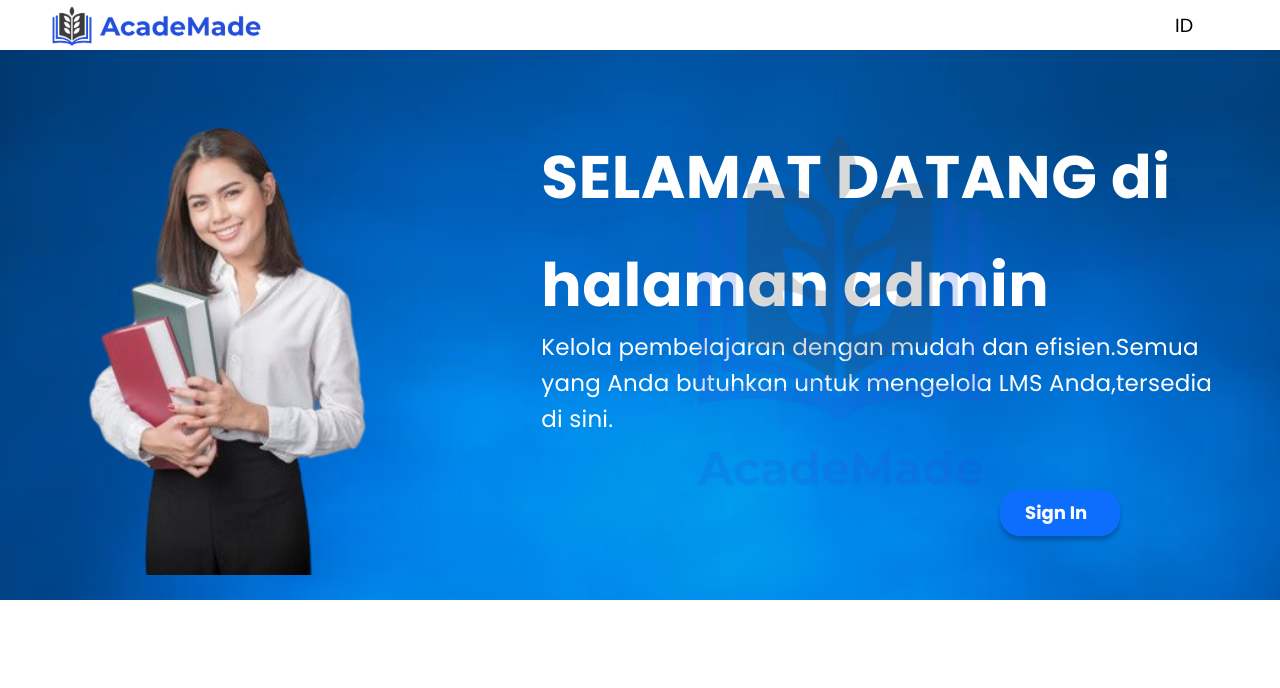
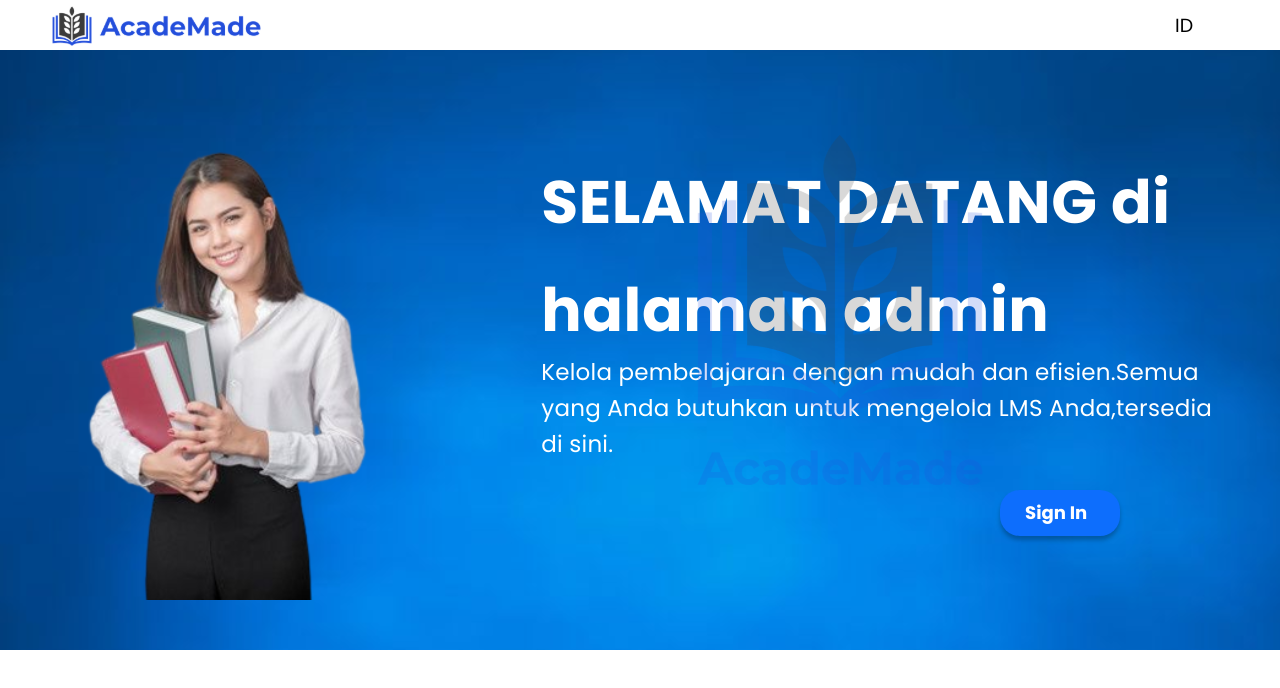
Before and after one commit to Capstone-Project-Kelompok-11/frontend-web-react, a React (Vite) app: page / in a window 1280 px wide. Shown: the top 688 px of the page. Built offline with nearby package versions, Linux system fonts and the light colour scheme.

Commit message:
fix: fix landingpage and loginview

```diff
--- a/src/config/router/index.jsx
+++ b/src/config/router/index.jsx
@@ -15,7 +15,7 @@ function RootRouter() {
       <Routes>
         <Route>
           <Route path="/" element={<LandingPage />} />
-          <Route path="/Login" element={<Login />} />
+          <Route path="/login" element={<Login />} />
         </Route>
         <Route element={<DashboardTemplate />}>
           <Route path="/dashboard" element={<DashboardView />} />
--- a/src/index.css
+++ b/src/index.css
@@ -119,10 +119,11 @@
 }
 .main-container {
   position: absolute;
-  width: 1280px;
-  height: 550px;
+  width: 100%;
+  height: 600px;
   top: 50px;
   display: flex;
+  max-width: 100%;
   background-image: url("./assets/Background.svg");
 }
 .foto {
@@ -194,7 +195,7 @@
 .container {
   position: absolute;
   width: 100%;
-  height: 546px;
+  height: 590px;
   left: 0px;
   top: 55px;
   max-width: 100%;
--- a/src/views/LandingPage.view.jsx
+++ b/src/views/LandingPage.view.jsx
@@ -33,7 +33,7 @@ function LandingPage() {
           </div>
         </div>
         <Link
-          to="/Login"
+          to="/login"
           className="Signin bg-blue-600 rounded-lg text-white font-bold text-lg p-6 px-8 py-5"
         >
           Sign In
--- a/src/views/Login.view.jsx
+++ b/src/views/Login.view.jsx
@@ -53,7 +53,7 @@ function Login() {
   return (
     <div>
       <Navbar />
-      <ToastContainer position="top-center" />
+      <ToastContainer position="top-center" autoClose={1000} />
       <div className="container">
         <div href="" className="wrab" id="wrab">
           <div className="bg-color ">
```
